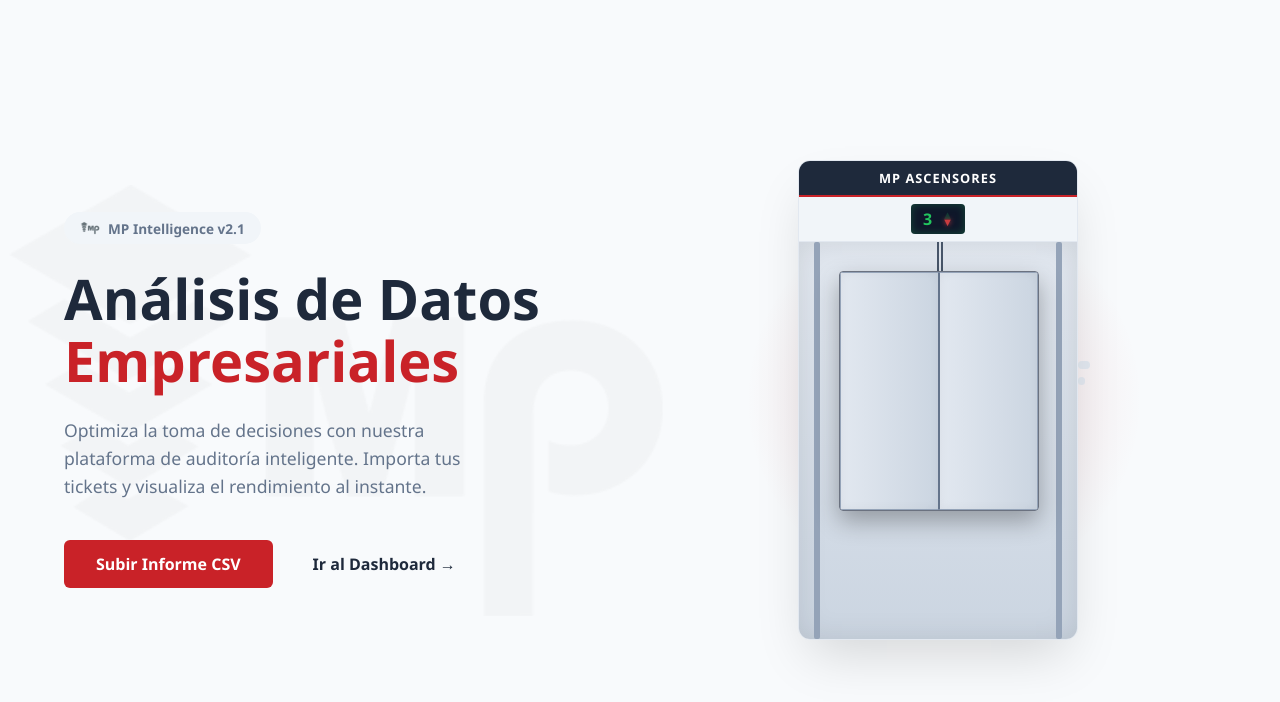
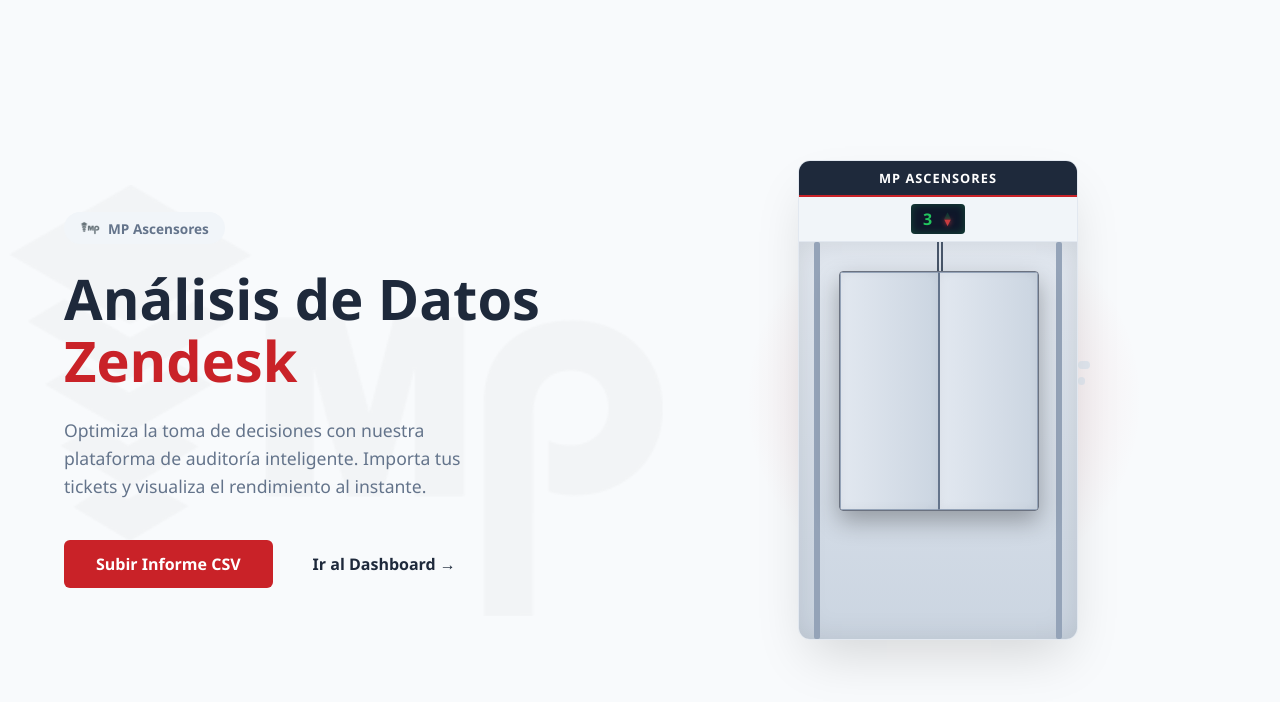
Before and after one commit to haritojr/informes_zendesk_v2, a plain HTML site: page index.html in a window 1280 px wide. Drawn offline with nearby package versions, Linux system fonts and the light colour scheme.

Commit message:
Update index.html

```diff
--- a/index.html
+++ b/index.html
@@ -83,9 +83,9 @@
             <div class="landing-text">
                 <div class="brand-badge">
                     <img src="assets/faviconmp-32x32.png" alt="Icon" width="20">
-                    <span>MP Intelligence v2.1</span>
+                    <span>MP Ascensores</span>
                 </div>
-                <h1 class="landing-title">Análisis de Datos<br><span class="text-red">Empresariales</span></h1>
+                <h1 class="landing-title">Análisis de Datos<br><span class="text-red">Zendesk</span></h1>
                 <p class="landing-desc">
                     Optimiza la toma de decisiones con nuestra plataforma de auditoría inteligente. Importa tus tickets y visualiza el rendimiento al instante.
                 </p>
```
